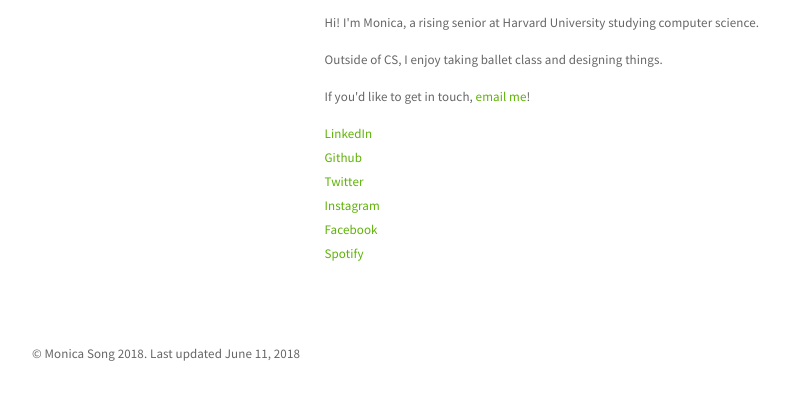
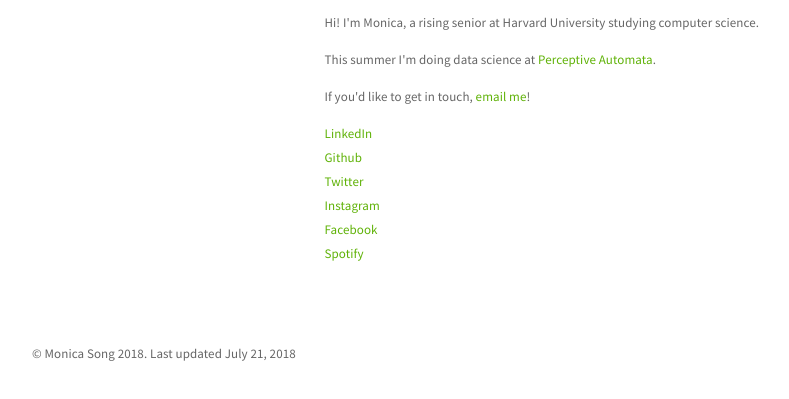
Before and after one commit to monicadsong/monicadsong.github.io, a plain HTML site: page index.html in a window 1280 px wide. Shown: the part 397-796 px from the top of the page, 38-827 px from the left. Drawn offline with nearby package versions, Linux system fonts and the light colour scheme.

Commit message:
bio update

```diff
--- a/index.html
+++ b/index.html
@@ -83,7 +83,7 @@
               <div id="myTabContent" class="tab-content center-block text-left">
                 <div class="tab-pane fade active in" id="home">
                   <p>Hi! I'm Monica, a rising senior at Harvard University studying computer science. </p>
-                  <p>Outside of CS, I enjoy taking ballet class and designing things.</p>
+                  <p> This summer I'm doing data science at <a href="https://www.perceptiveautomata.com/" target="_blank">Perceptive Automata</a>. </p>
                   <p>If you'd like to get in touch, <a href="mailto:monicadsong@gmail.com">email me</a>!</p>
              <ul class="list-unstyled">
               <li><a href="https://www.linkedin.com/in/monicadsong/" target="_blank" onclick="pageTracker._link(this.href); return false;">LinkedIn</a></li>
@@ -468,7 +468,7 @@
           <div class="col-lg-12 text-center">
 
 
-            <p>© Monica Song 2018. Last updated June 11, 2018</p>
+            <p>© Monica Song 2018. Last updated July 21, 2018</p>
 
           </div>
         </div>
```
